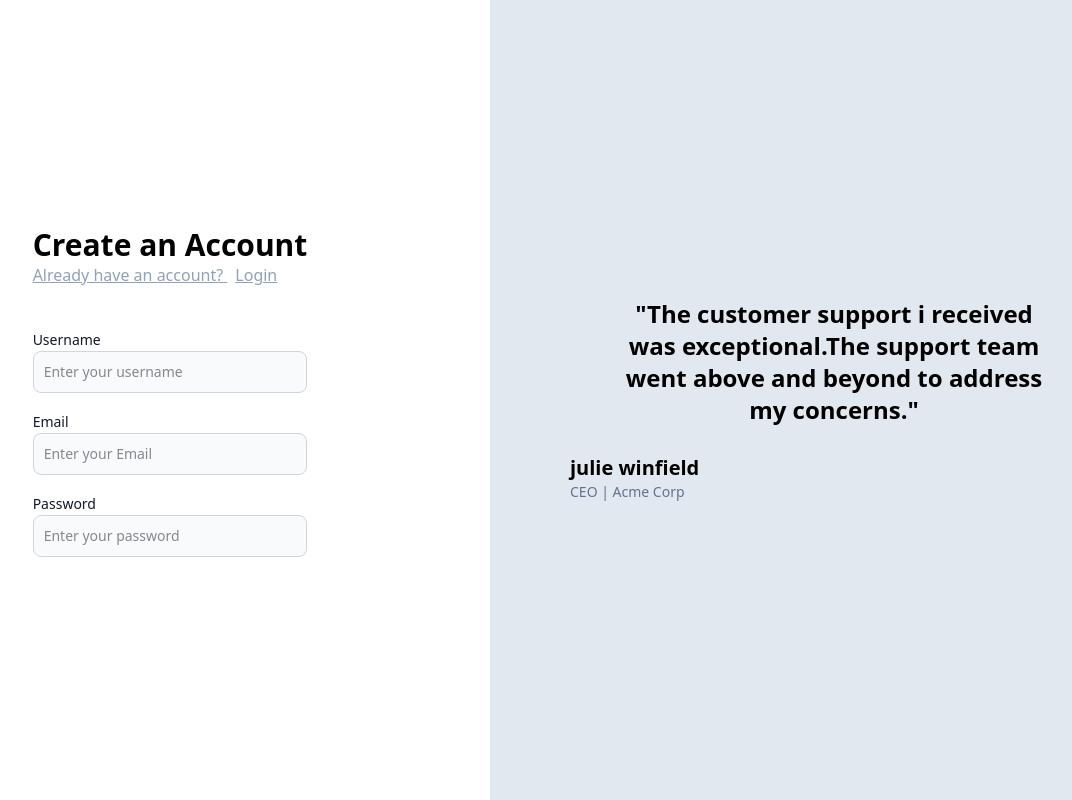
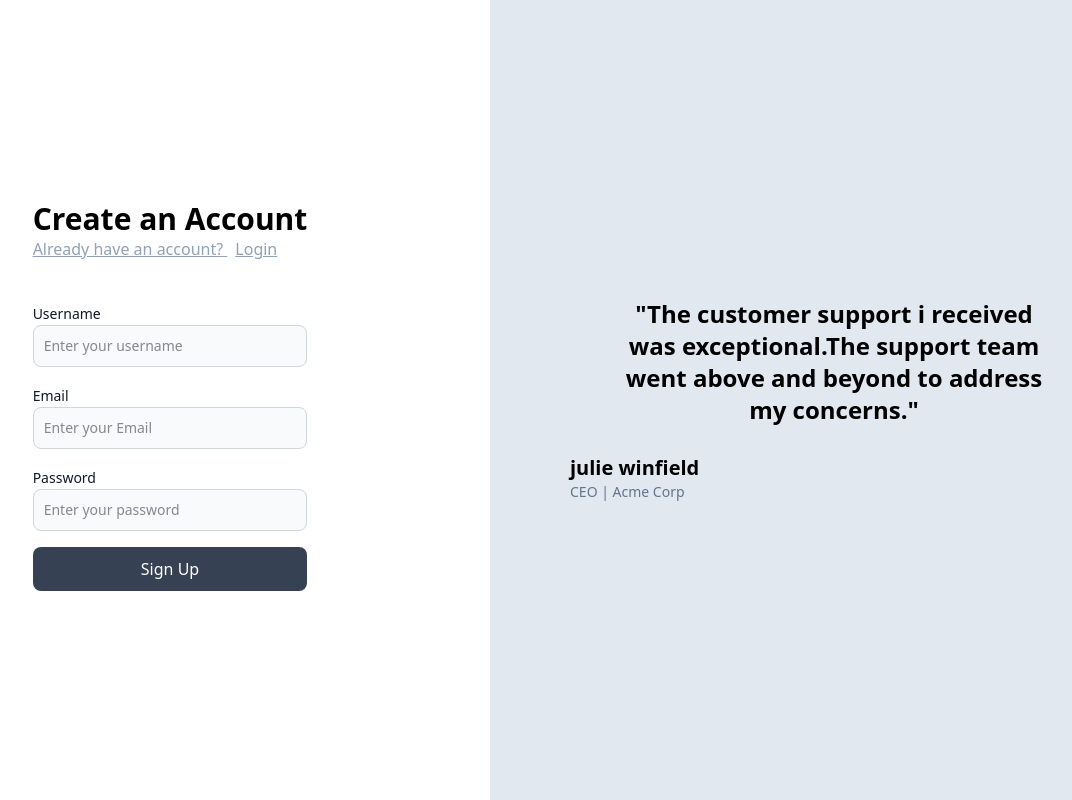
Before and after one commit to jeevikasirwani/readme, a React (Vite) app in the folder frontend/: page /signup in a window 1280 px wide. Shown: the whole page, without its empty margins (150-1222 px from the left). Built offline with nearby package versions, Linux system fonts and the light colour scheme.

Commit message:
auth added

```diff
--- a/frontend/src/components/Auth.tsx
+++ b/frontend/src/components/Auth.tsx
@@ -48,6 +48,8 @@ function Auth({ type }: { type: "signup" | "signin" }) {
               onChange={(e) => setPassword(e.target.value)}
               id="username"
             />
+            {/* button */}
+            <button type="button" className="text-white w-full bg-gray-700 hover:bg-gray-900 outline-none focus:outline-white border-white rounded-lg font-medium px-5 py-2.5 me-2 mb-2 ">Sign Up</button>
           </div>
         </div>
       </div>
```
